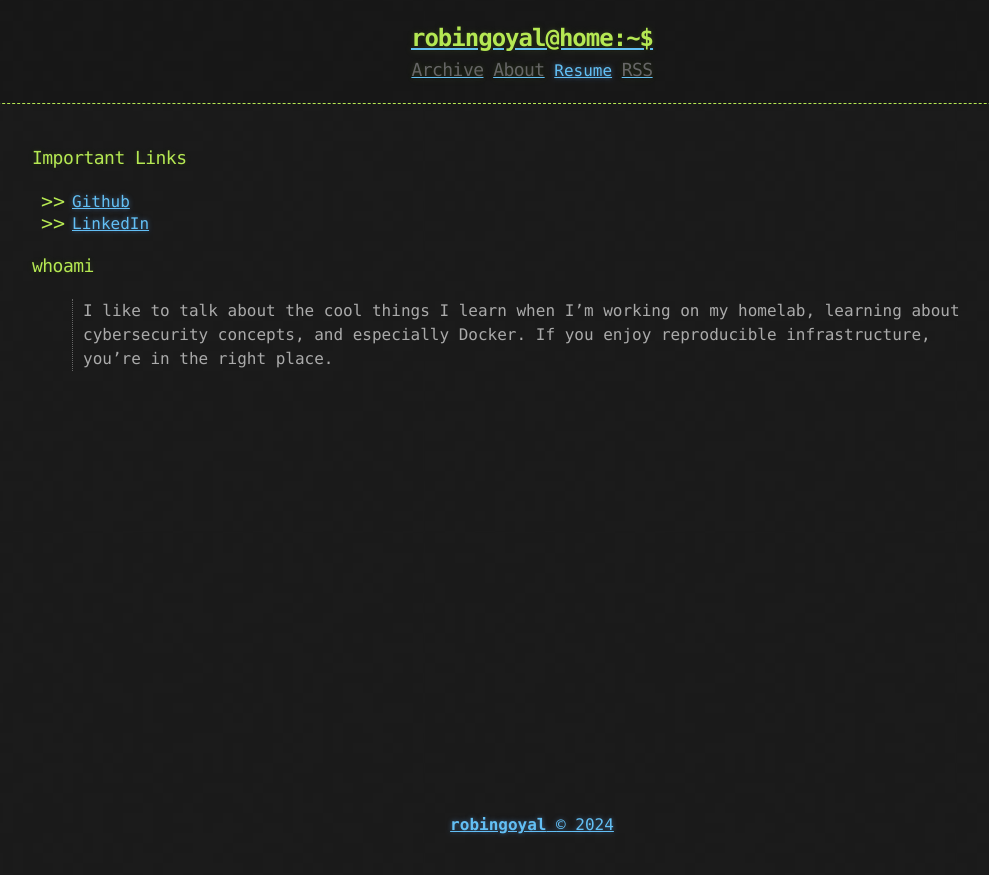
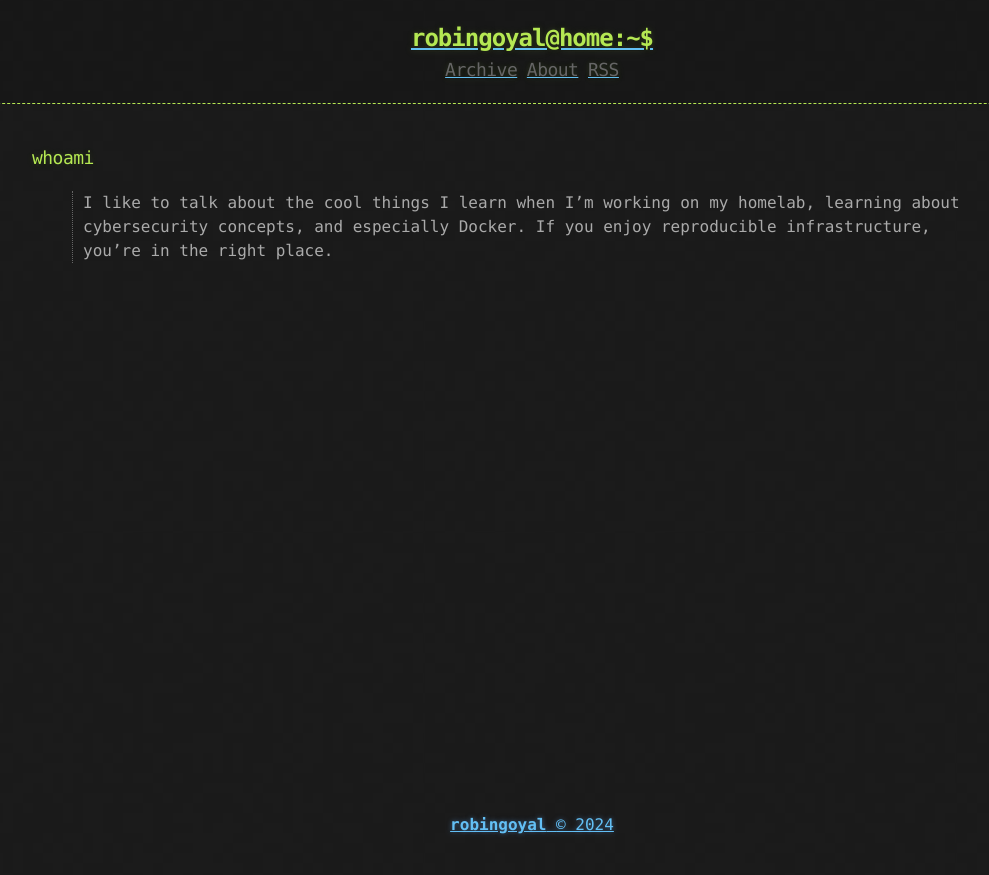
Before and after one commit to robgoyal/robgoyal.github.io, a Jekyll site: the page built from about.md, in a window 1280 px wide. Shown: the top 875 px of the page, without its empty margins (108-1097 px from the left). Built offline with Jekyll 4.4.1, drawn with Linux system fonts in a browser that asks for light colours.

Commit message:
Removes references to resume.pdf

```diff
--- a/_includes/links.html
+++ b/_includes/links.html
@@ -1,4 +1,4 @@
 <a href="{{ "/archive" | prepend: site.baseurl | replace: '//', '/' }}"><h2 class="header-link">Archive</h2></a>
 <a href="{{ "/about" | prepend: site.baseurl | replace: '//', '/' }}"><h2 class="header-link">About</h2></a>
-<a href="{{ "/assets/resume.pdf" | prepend: site.baseurl | replace: '//', '/' }}"><hr class="header-link">Resume</a>
+<!-- <a href="{{ "/assets/resume.pdf" | prepend: site.baseurl | replace: '//', '/' }}"><hr class="header-link">Resume</a> -->
 <a href="{{ "/atom.xml" | prepend: site.baseurl | replace: '//', '/' }}"><h2 class="header-link">RSS</h2></a>
--- a/about.md
+++ b/about.md
@@ -3,10 +3,6 @@ layout: page
 title: About
 ---
 
-<h3> Important Links </h3>
-
-- [Github](https://github.com/robgoyal)
-- [LinkedIn](https://www.linkedin.com/in/robingoyal)
 
 <h3> whoami </h3>
 
```
Also changed, not shown: 2 other files.
